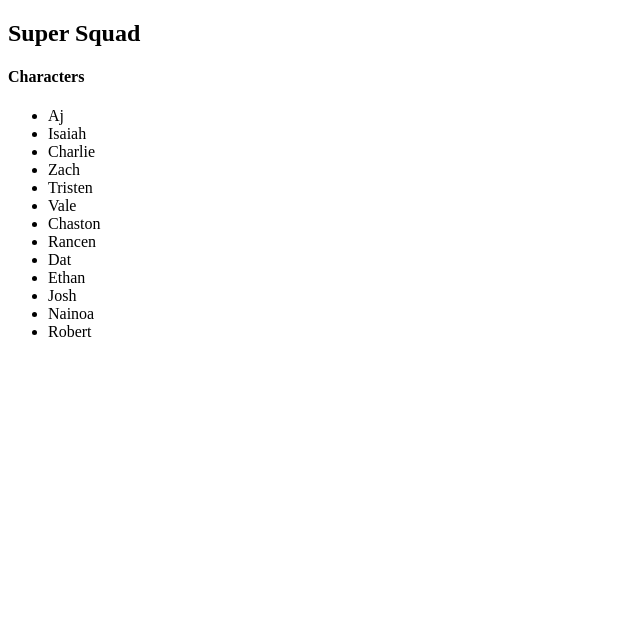
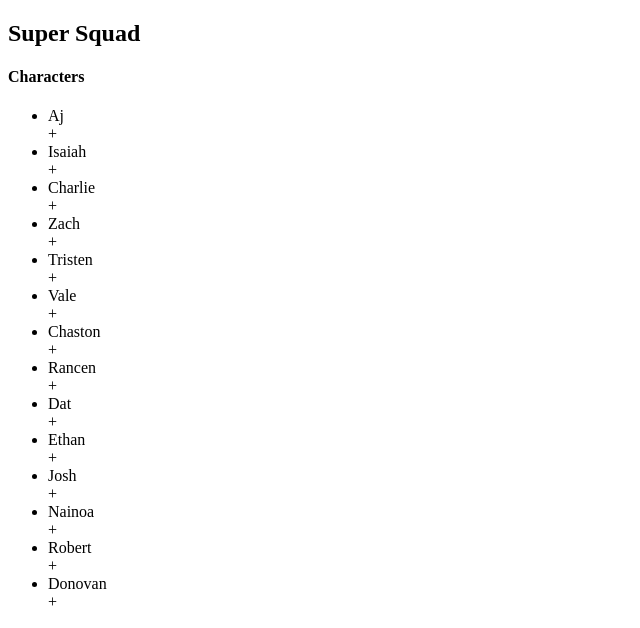
Before and after one commit to BuddhaTheChef/squad-team, a React (Create React App) app: page / in a window 1280 px wide. Shown: the top 628 px of the page, without its empty margins (0-640 px from the left). Built offline with nearby package versions, Linux system fonts and the light colour scheme.

Commit message:
able to add list to another combining list taking in all values

```diff
--- a/src/components/CharacterList.js
+++ b/src/components/CharacterList.js
@@ -1,5 +1,7 @@
 import React, { Component } from 'react';
 import { connect } from 'react-redux';
+import { bindActionCreators } from 'redux';
+import { addCharacterById } from '../actions';
 
 class CharacterList extends Component {
   render() {
@@ -13,6 +15,7 @@ class CharacterList extends Component {
               return (
                 <li key={character.id}>
                   <div>{character.name}</div>
+                  <div onClick={() => this.props.addCharacterById(character.id)}> + </div>
                 </li>
               )
             })
@@ -28,4 +31,8 @@ function mapStateToProps(state) {
   };
 }
 
-export default connect(mapStateToProps, null)(CharacterList);
+function mapDispatchToProps(dispatch) {
+  return bindActionCreators({ addCharacterById }, dispatch)
+}
+
+export default connect(mapStateToProps, {mapDispatchToProps})(CharacterList);
--- a/src/data/characters.json
+++ b/src/data/characters.json
@@ -96,5 +96,12 @@
     "strength": 10,
     "intelligence": 9,
     "speed": 7
+  },
+  {
+    "id": 14,
+    "name": "Donovan",
+    "strength": 5,
+    "intelligence": 9,
+    "speed": 7
   }
 ]
```
